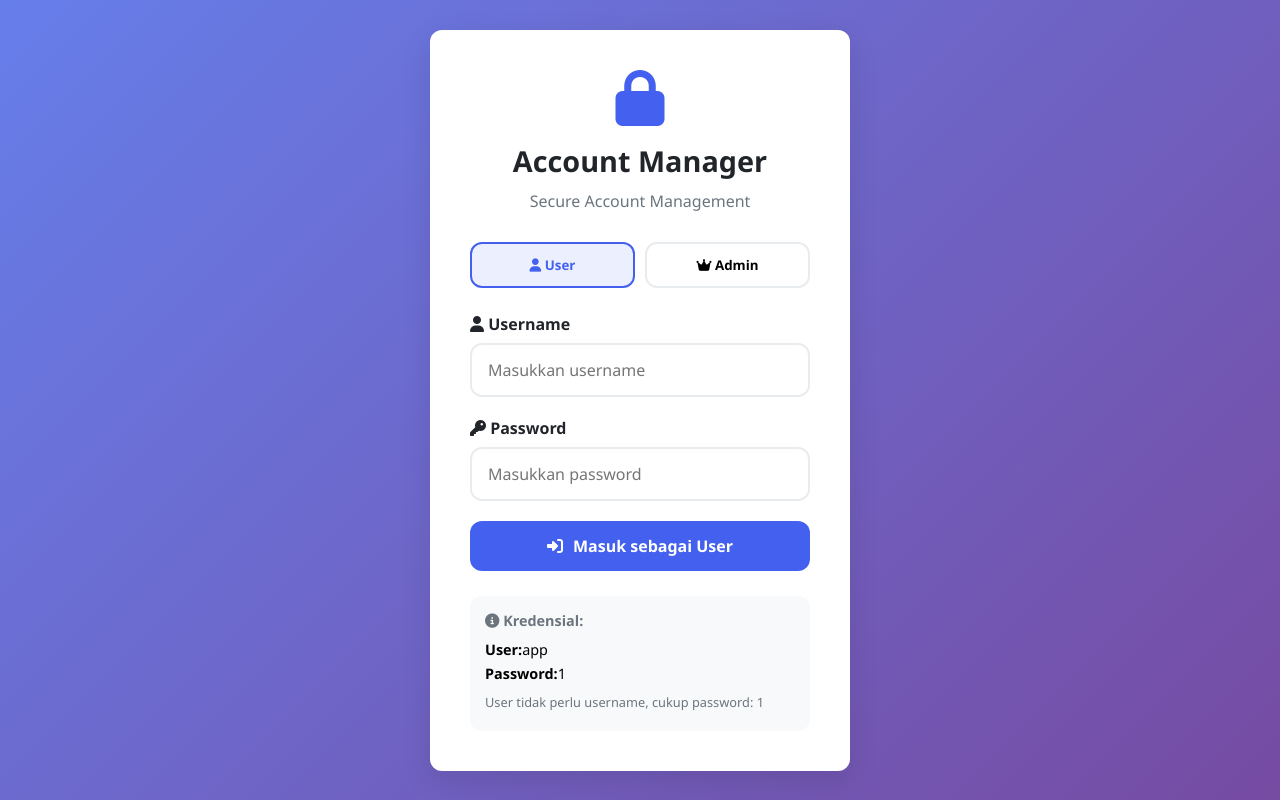
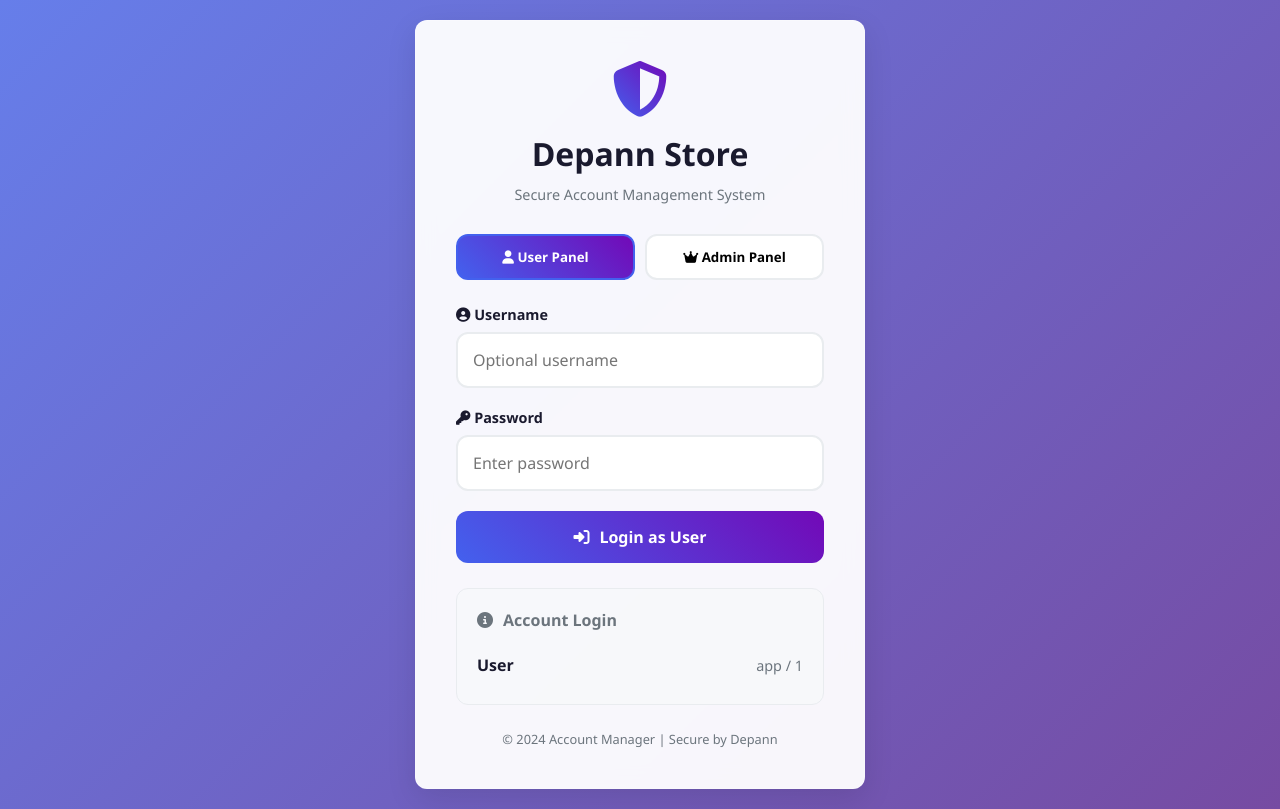
Before and after one commit to depannn11/account-manager, a website: page public/index.html in a window 1280 px wide. Drawn offline with Linux system fonts and the light colour scheme.

Commit message:
Update index.html

```diff
--- a/public/index.html
+++ b/public/index.html
@@ -7,74 +7,86 @@
     <link rel="stylesheet" href="https://cdnjs.cloudflare.com/ajax/libs/font-awesome/6.4.0/css/all.min.css">
     <style>
         *{margin:0;padding:0;box-sizing:border-box;font-family:'Segoe UI',Tahoma,Geneva,Verdana,sans-serif}
-        :root{--primary:#4361ee;--primary-dark:#3a56d4;--secondary:#7209b7;--danger:#f72585;--success:#4cc9f0;--light:#f8f9fa;--dark:#212529;--gray:#6c757d;--border-radius:12px;--box-shadow:0 10px 30px rgba(0,0,0,0.1);--transition:all 0.3s ease}
+        :root{--primary:#4361ee;--primary-dark:#3a56d4;--secondary:#7209b7;--danger:#f72585;--success:#4cc9f0;--warning:#f8961e;--dark:#1a1a2e;--light:#f8f9fa;--gray:#6c757d;--gray-light:#e9ecef;--border-radius:12px;--box-shadow:0 10px 30px rgba(0,0,0,0.1);--transition:all 0.3s ease}
         body{background:linear-gradient(135deg,#667eea 0%,#764ba2 100%);min-height:100vh;display:flex;align-items:center;justify-content:center;padding:20px}
-        .login-container{width:100%;max-width:420px}
-        .login-card{background:white;border-radius:var(--border-radius);padding:40px;box-shadow:var(--box-shadow);animation:slideUp 0.5s ease-out}
+        .login-container{width:100%;max-width:450px}
+        .login-card{background:rgba(255,255,255,0.95);backdrop-filter:blur(10px);border-radius:var(--border-radius);padding:40px;box-shadow:var(--box-shadow);animation:slideUp 0.5s ease-out;border:1px solid rgba(255,255,255,0.2)}
         .logo{text-align:center;margin-bottom:30px}
-        .logo i{font-size:3.5rem;color:var(--primary);margin-bottom:15px}
-        .logo h1{color:var(--dark);font-size:1.8rem}
+        .logo i{font-size:3.5rem;color:var(--primary);margin-bottom:15px;background:linear-gradient(45deg,var(--primary),var(--secondary));-webkit-background-clip:text;-webkit-text-fill-color:transparent}
+        .logo h1{color:var(--dark);font-size:2rem;font-weight:700}
+        .logo p{color:var(--gray);margin-top:10px;font-size:0.9rem}
         .form-group{margin-bottom:20px}
-        label{display:block;margin-bottom:8px;font-weight:600;color:var(--dark)}
-        input{width:100%;padding:14px 16px;border:2px solid #e9ecef;border-radius:var(--border-radius);font-size:16px;transition:var(--transition)}
+        label{display:block;margin-bottom:8px;font-weight:600;color:var(--dark);font-size:0.9rem}
+        input{width:100%;padding:15px;border:2px solid var(--gray-light);border-radius:var(--border-radius);font-size:16px;transition:var(--transition);background:white}
         input:focus{outline:none;border-color:var(--primary);box-shadow:0 0 0 3px rgba(67,97,238,0.2)}
-        .btn{width:100%;padding:14px;border:none;border-radius:var(--border-radius);font-size:16px;font-weight:600;cursor:pointer;transition:var(--transition);display:flex;align-items:center;justify-content:center;gap:10px}
-        .btn-primary{background-color:var(--primary);color:white;margin-top:10px}
-        .btn-primary:hover{background-color:var(--primary-dark);transform:translateY(-2px)}
+        .btn{width:100%;padding:15px;border:none;border-radius:var(--border-radius);font-size:16px;font-weight:600;cursor:pointer;transition:var(--transition);display:flex;align-items:center;justify-content:center;gap:10px}
+        .btn-primary{background:linear-gradient(45deg,var(--primary),var(--secondary));color:white;position:relative;overflow:hidden}
+        .btn-primary:hover{transform:translateY(-2px);box-shadow:0 10px 20px rgba(67,97,238,0.3)}
+        .btn-primary:active{transform:translateY(0)}
         .role-selector{display:flex;gap:10px;margin-bottom:25px}
-        .role-btn{flex:1;padding:12px;border:2px solid #e9ecef;background:white;border-radius:var(--border-radius);font-weight:600;cursor:pointer;transition:var(--transition);text-align:center}
-        .role-btn.active{border-color:var(--primary);background-color:rgba(67,97,238,0.1);color:var(--primary)}
-        .error-message{background-color:#fee;color:var(--danger);padding:12px;border-radius:var(--border-radius);margin-top:20px;text-align:center;display:none}
-        .demo-credentials{margin-top:25px;padding:15px;background-color:#f8f9fa;border-radius:var(--border-radius);font-size:0.9rem}
-        .demo-credentials h4{margin-bottom:10px;color:var(--gray)}
-        .demo-credentials p{margin-bottom:5px}
+        .role-btn{flex:1;padding:12px;border:2px solid var(--gray-light);background:white;border-radius:var(--border-radius);font-weight:600;cursor:pointer;transition:var(--transition);text-align:center}
+        .role-btn.active{border-color:var(--primary);background:linear-gradient(45deg,var(--primary),var(--secondary));color:white}
+        .role-btn:hover:not(.active){border-color:var(--primary)}
+        .error-message{background:rgba(247,37,133,0.1);color:var(--danger);padding:12px;border-radius:var(--border-radius);margin-top:20px;text-align:center;display:none;border:1px solid rgba(247,37,133,0.2)}
+        .demo-credentials{margin-top:25px;padding:20px;background:rgba(248,249,250,0.8);border-radius:var(--border-radius);border:1px solid var(--gray-light)}
+        .demo-credentials h4{display:flex;align-items:center;gap:10px;margin-bottom:15px;color:var(--gray)}
+        .credential-item{display:flex;justify-content:space-between;align-items:center;padding:8px 0;border-bottom:1px solid var(--gray-light)}
+        .credential-item:last-child{border-bottom:none}
+        .credential-role{font-weight:600;color:var(--dark)}
+        .credential-details{color:var(--gray);font-size:0.9rem}
+        .footer{margin-top:25px;text-align:center;color:var(--gray);font-size:0.8rem}
         @keyframes slideUp{from{transform:translateY(20px);opacity:0}to{transform:translateY(0);opacity:1}}
-        @media (max-width:480px){.login-card{padding:30px 20px}}
+        @media(max-width:480px){.login-card{padding:30px 20px}.logo h1{font-size:1.6rem}.role-selector{flex-direction:column}}
     </style>
 </head>
 <body>
     <div class="login-container">
         <div class="login-card">
             <div class="logo">
-                <i class="fas fa-lock"></i>
-                <h1>Account Manager</h1>
-                <p style="color:var(--gray);margin-top:10px">Secure Account Management</p>
+                <i class="fas fa-shield-alt"></i>
+                <h1>Depann Store</h1>
+                <p>Secure Account Management System</p>
             </div>
 
             <div class="role-selector">
                 <button type="button" class="role-btn active" id="userBtn">
-                    <i class="fas fa-user"></i> User
+                    <i class="fas fa-user"></i> User Panel
                 </button>
                 <button type="button" class="role-btn" id="adminBtn">
-                    <i class="fas fa-crown"></i> Admin
+                    <i class="fas fa-crown"></i> Admin Panel
                 </button>
             </div>
 
             <form id="loginForm">
                 <div class="form-group" id="usernameField">
-                    <label for="username"><i class="fas fa-user"></i> Username</label>
-                    <input type="text" id="username" placeholder="Masukkan username" required>
+                    <label for="username"><i class="fas fa-user-circle"></i> Username</label>
+                    <input type="text" id="username" placeholder="Enter username" required>
                 </div>
 
                 <div class="form-group">
                     <label for="password"><i class="fas fa-key"></i> Password</label>
-                    <input type="password" id="password" placeholder="Masukkan password" required>
+                    <input type="password" id="password" placeholder="Enter password" required>
                 </div>
 
                 <button type="submit" class="btn btn-primary" id="loginBtn">
-                    <i class="fas fa-sign-in-alt"></i> Masuk sebagai User
+                    <i class="fas fa-sign-in-alt"></i> Login as User
                 </button>
             </form>
 
             <div class="error-message" id="errorMessage">
-                Username atau password salah!
+                Invalid credentials. Please try again.
             </div>
 
             <div class="demo-credentials">
-                <h4><i class="fas fa-info-circle"></i> Kredensial:</h4>
-                <p><strong>User:</strong>app</p>
-                <p><strong>Password:</strong>1</p>
-                <p style="font-size:0.8rem;color:var(--gray);margin-top:10px">User tidak perlu username, cukup password: 1</p>
+                <h4><i class="fas fa-info-circle"></i> Account Login</h4>
+                <div class="credential-item">
+                    <span class="credential-role">User</span>
+                    <span class="credential-details">app / 1</span>
+                </div>
+            </div>
+
+            <div class="footer">
+                <p>© 2024 Account Manager | Secure by Depann</p>
             </div>
         </div>
     </div>
@@ -93,18 +105,20 @@
             userBtn.classList.add('active');
             adminBtn.classList.remove('active');
             currentRole = 'user';
-            loginBtn.innerHTML = '<i class="fas fa-sign-in-alt"></i> Masuk sebagai User';
+            loginBtn.innerHTML = '<i class="fas fa-sign-in-alt"></i> Login as User';
             usernameField.style.display = 'block';
             usernameInput.required = false;
+            usernameInput.placeholder = 'Optional username';
         });
 
         adminBtn.addEventListener('click', () => {
             adminBtn.classList.add('active');
             userBtn.classList.remove('active');
             currentRole = 'admin';
-            loginBtn.innerHTML = '<i class="fas fa-sign-in-alt"></i> Masuk sebagai Admin';
+            loginBtn.innerHTML = '<i class="fas fa-sign-in-alt"></i> Login as Admin';
             usernameField.style.display = 'block';
             usernameInput.required = true;
+            usernameInput.placeholder = 'Enter admin username';
         });
 
         loginForm.addEventListener('submit', async function(e) {
@@ -125,6 +139,7 @@
                 if (data.success) {
                     localStorage.setItem('userRole', data.role);
                     localStorage.setItem('username', data.username);
+                    localStorage.setItem('userName', data.name);
 
                     if (data.role === 'admin') {
                         window.location.href = 'admin.html';
@@ -136,7 +151,7 @@
                     errorMessage.style.display = 'block';
                 }
             } catch (error) {
-                errorMessage.textContent = 'Network error';
+                errorMessage.textContent = 'Network error. Please try again.';
                 errorMessage.style.display = 'block';
             }
         });
@@ -144,6 +159,11 @@
         usernameInput.addEventListener('input', () => {
             errorMessage.style.display = 'none';
         });
+
+        document.addEventListener('DOMContentLoaded', () => {
+            usernameInput.required = false;
+            usernameInput.placeholder = 'Optional username';
+        });
     </script>
 </body>
 </html>
```
